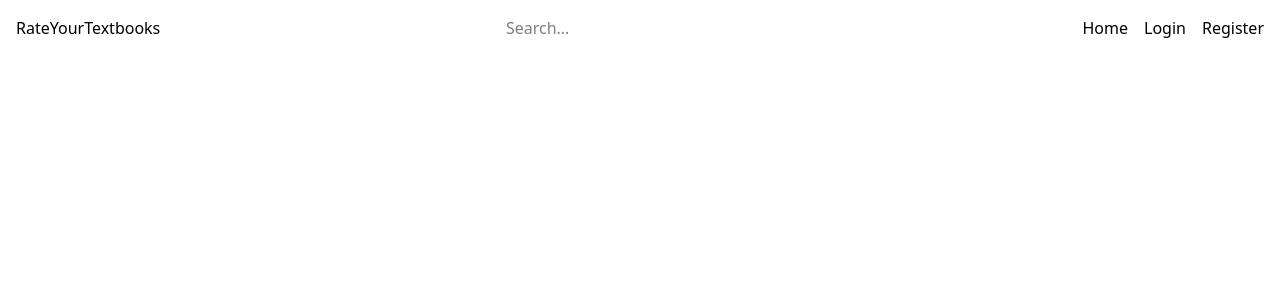
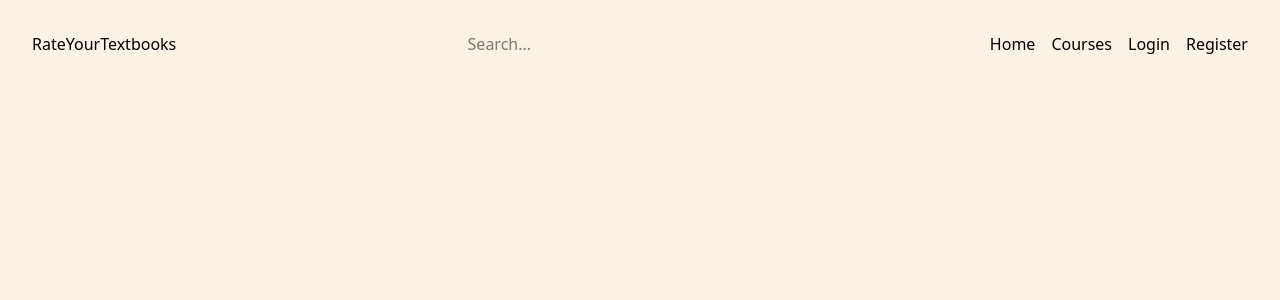
Before and after one commit to IndorewalaA/textbook-reviews-remastered, a Next.js app: page / in a window 1280 px wide. Shown: the top 300 px of the page. Built offline with nearby package versions, Linux system fonts and the light colour scheme.

Commit message:
started working on navbar

```diff
--- a/package.json
+++ b/package.json
@@ -19,8 +19,10 @@
     "@types/node": "^20",
     "@types/react": "^19",
     "@types/react-dom": "^19",
+    "autoprefixer": "^10.4.20",
     "eslint": "^9",
     "eslint-config-next": "15.2.0",
+    "postcss": "^8.5.3",
     "tailwindcss": "^4.0.9",
     "typescript": "^5"
   }
--- a/src/app/components/NavBar.tsx
+++ b/src/app/components/NavBar.tsx
@@ -2,7 +2,7 @@ import Link from "next/link";
 
 export default function NavBar() {
     return (
-        <div className="flex flex-row justify-between p-4">
+        <div className="flex flex-row justify-between p-8">
             <h1>RateYourTextbooks</h1>
             <input
                 type="text"
@@ -10,6 +10,7 @@ export default function NavBar() {
             />
             <div className="space-x-4">
                 <Link href="">Home</Link>
+                <Link href="">Courses</Link>
                 <Link href="">Login</Link>
                 <Link href="">Register</Link>
             </div>
--- a/src/app/globals.css
+++ b/src/app/globals.css
@@ -1 +1,16 @@
+/* globals.css */
+
+/* Tailwind's default styles */
 @import "tailwindcss";
+
+/* Custom theme via @layer */
+@layer base {
+  :root {
+    --bg-light-brown: #FAF2E4;
+  }
+}
+
+/* You can now use the custom variable directly */
+.bg-light-brown {
+  background-color: var(--bg-light-brown);
+}
--- a/src/app/layout.tsx
+++ b/src/app/layout.tsx
@@ -8,7 +8,7 @@ export default function RootLayout({
 }) {
   return (
     <html lang="en">
-      <body>
+      <body className="bg-light-brown">
         <NavBar/>
         {children}
       </body>
```
Also changed, not shown: 1 other file (tests, documents, lock files or other folders).
